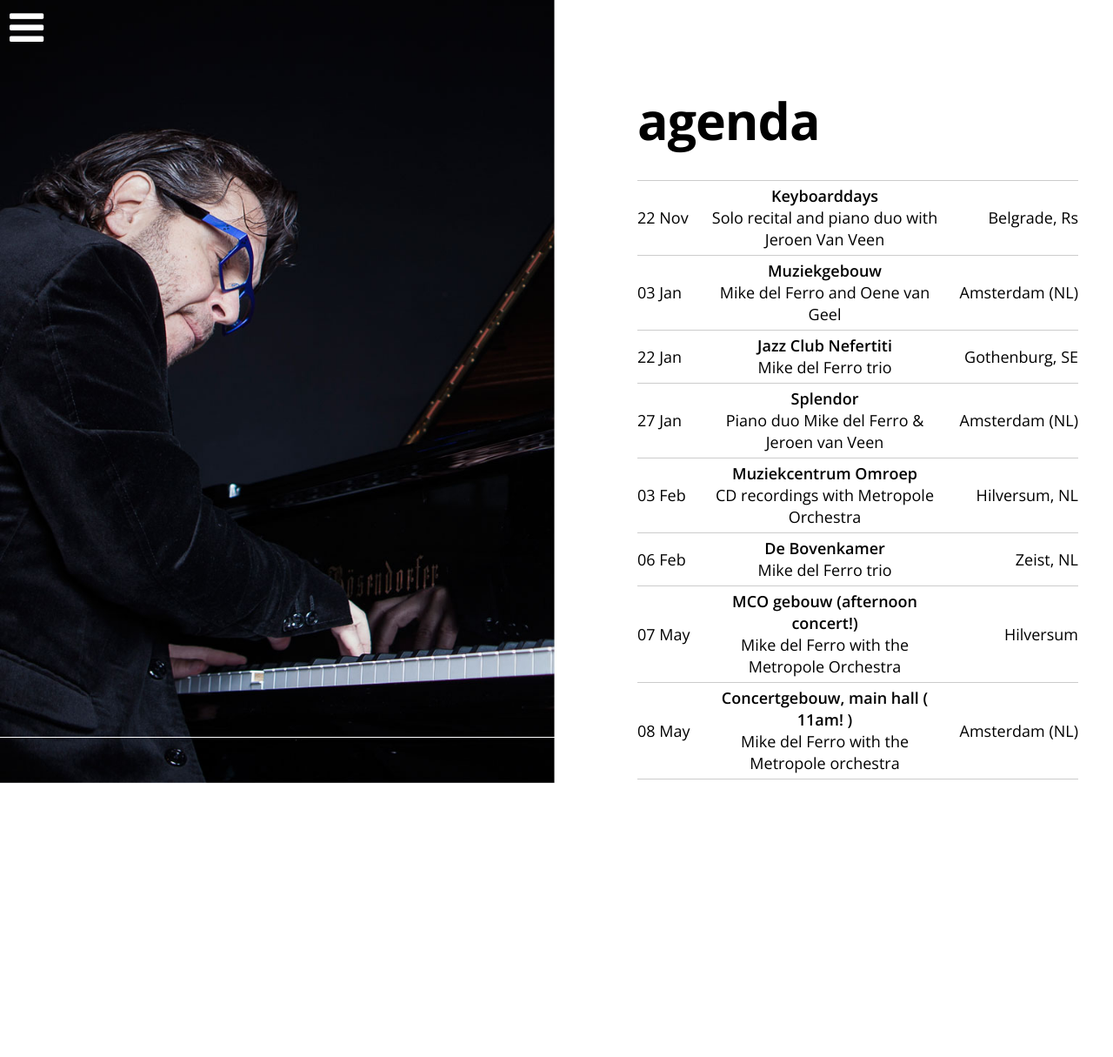
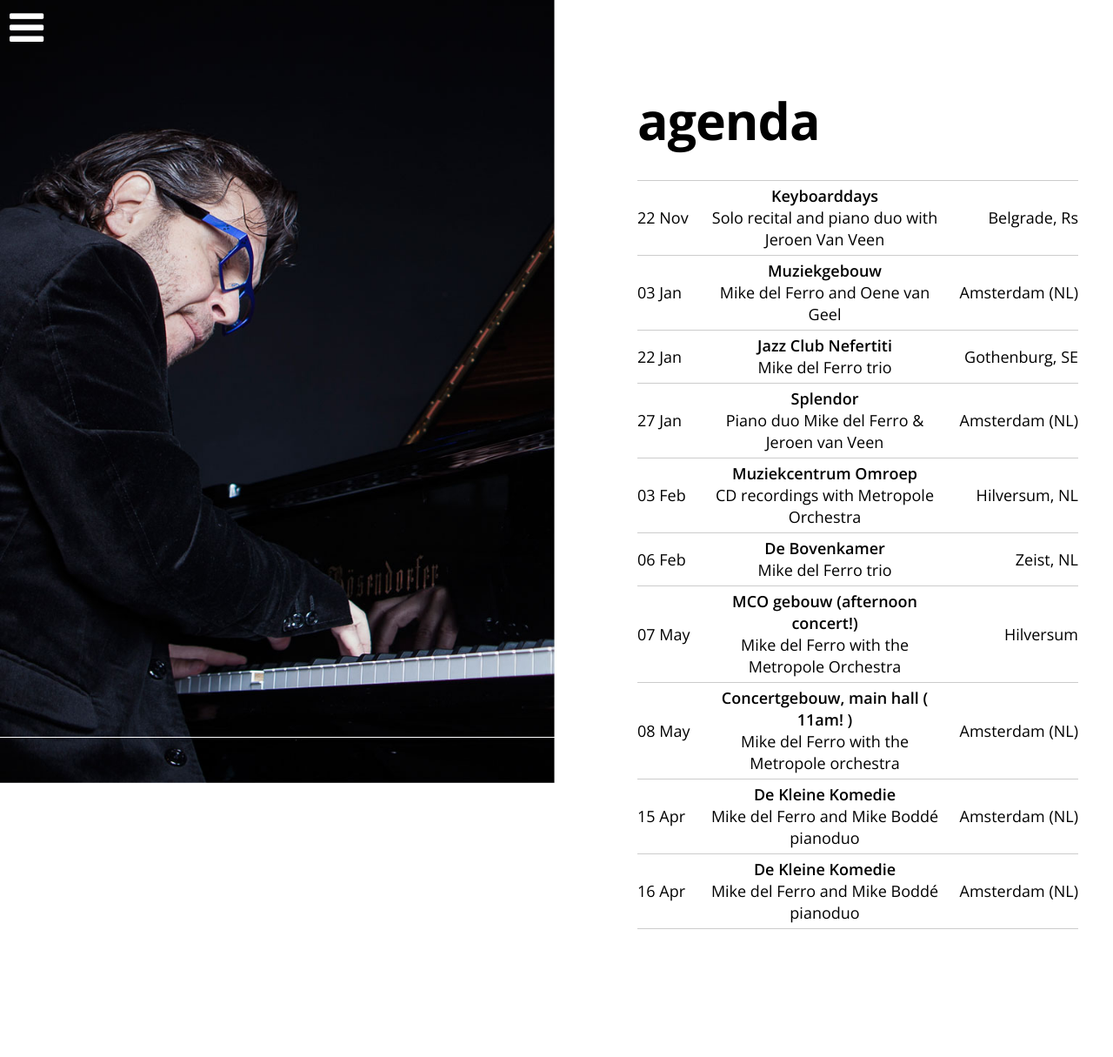
Before and after one commit to mikedelferro/website, a Jekyll site: the page built from agenda.html, in a window 1280 px wide. Shown: the whole page at 87% size. Built offline with Jekyll 4.4.1, drawn with Linux system fonts in a browser that asks for light colours; nearby versions of some CDN libraries; before the commit the page ends 1043 px from its top, so only the background shows below that.

Commit message:
Updated '_config.yml' via CloudCannon

```diff
--- a/_config.yml
+++ b/_config.yml
@@ -1,6 +1,6 @@
 gigs:
   - title: Solo recital and piano duo with Jeroen Van Veen
-    date: 2015-11-22T07:00:00.000Z
+    date: 2015-11-22T19:00:00.000Z
     location: 'Belgrade, Rs'
     venue: Keyboarddays
     url: www.keyboarddays.com
@@ -39,3 +39,13 @@ gigs:
     location: Amsterdam (NL)
     venue: 'Concertgebouw, main hall ( 11am! )'
     url: www.concertgebouw.nl
+  - title: Mike del Ferro and Mike Boddé pianoduo
+    date: 2016-04-15T20:00:00.000Z
+    location: Amsterdam (NL)
+    venue: De Kleine Komedie
+    url: www.dekleinekomedie.nl
+  - title: Mike del Ferro and Mike Boddé pianoduo
+    date: 2016-04-16T20:00:00.000Z
+    location: Amsterdam (NL)
+    venue: De Kleine Komedie
+    url: www.dekleinekomedie.nl
```
